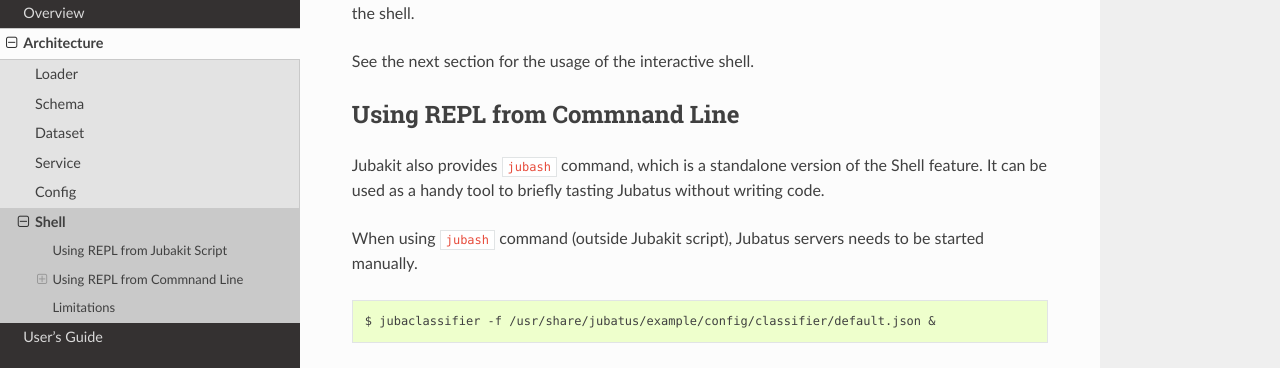
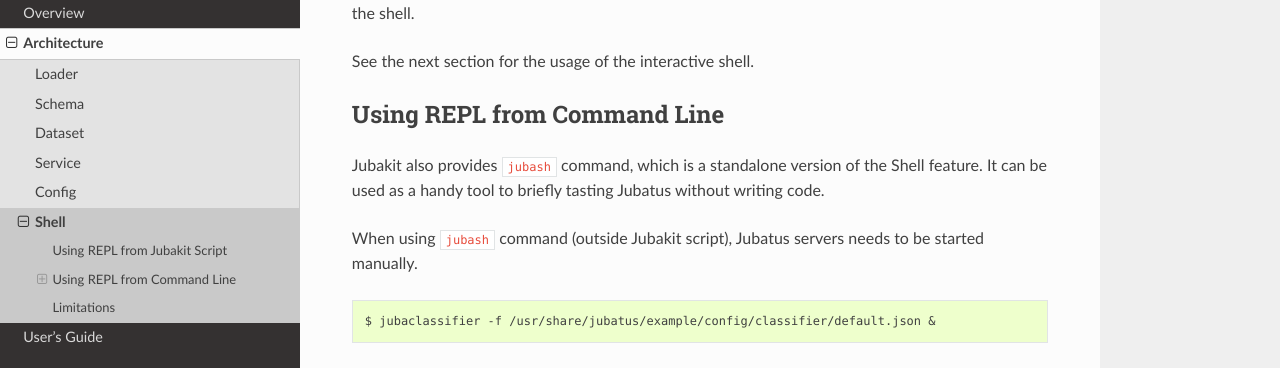
Before and after one commit to jubatus/jubakit, a Sphinx documentation site: the page built from doc/source/architecture/shell.rst, in a window 1280 px wide and 900 px high, scrolled down 321 px. Shown: the part 162-530 px from the top of the window. Built offline with Sphinx 7.4.7 and the Read the Docs theme 2.0.0, drawn with Linux system fonts in a browser that asks for light colours; pages that are not in the unit, such as notebooks, are missing from menus.

Commit message:
fix typos

```diff
--- a/doc/source/architecture/shell.rst
+++ b/doc/source/architecture/shell.rst
@@ -20,8 +20,8 @@
 
 See the next section for the usage of the interactive shell.
 
-Using REPL from Commnand Line
------------------------------
+Using REPL from Command Line
+----------------------------
 
 Jubakit also provides ``jubash`` command, which is a standalone version of the Shell feature.
 It can be used as a handy tool to briefly tasting Jubatus without writing code.
--- a/doc/source/guide/jubash.rst
+++ b/doc/source/guide/jubash.rst
@@ -75,7 +75,7 @@
 .. option:: -v, --verbose
 
    Enable verbose mode.
-   In verbose mode, the contents of Datum is displayed when making RPC call.
+   In verbose mode, the contents of Datum are displayed when making RPC call.
 
 .. option:: -d, --debug
 
```
